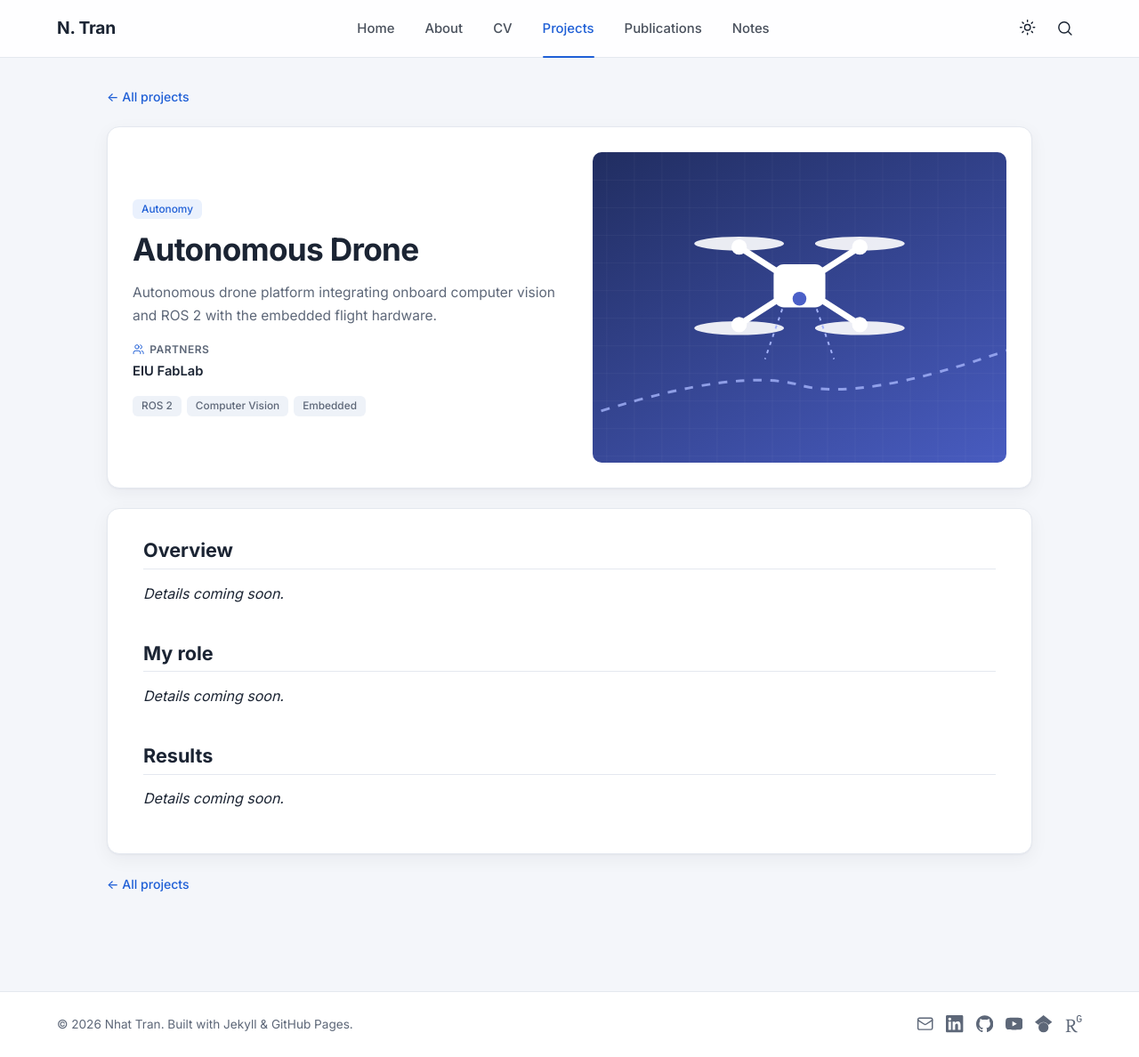
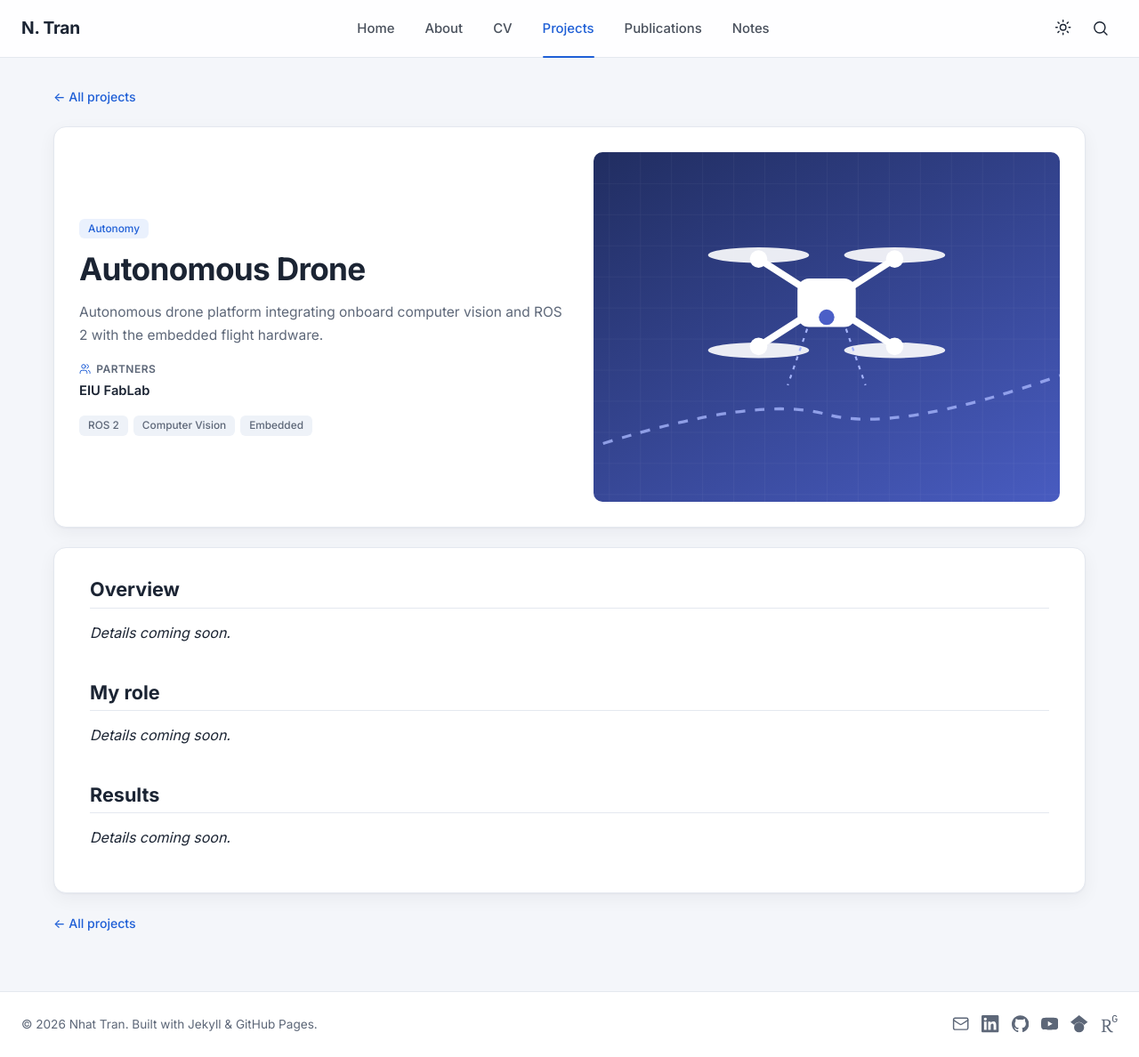
Before and after one commit to NhatTran-97/NhatTran-97.github.io, a Jekyll site: the page built from _projects/autonomous-drone.md, in a window 1280 px wide and 1188 px high. Shown: the whole window at 89% size. Built offline with Jekyll 4.4.1, drawn with Linux system fonts in a browser that asks for light colours.

Commit message:
Widen page layout on large screens
- Container 1200px -> 1320px, project detail pages 1040px -> 1160px
- Move page widths into tokens ($container-width, $detail-width,
  $reading-width) and document them in README

Co-Authored-By: Claude Opus 5.5 <noreply@anthropic.com>
Claude-Session: https://claude.ai/code/session_01WtscMMpGViN2kQZVLN7Eom

```diff
--- a/_sass/base/_base.scss
+++ b/_sass/base/_base.scss
@@ -19,7 +19,7 @@ input[type="search"]::-webkit-search-cancel-button { -webkit-appearance: none; a
 .icon { width: 1.1em; height: 1.1em; flex-shrink: 0; vertical-align: -0.15em; }
 .muted { color: var(--muted); }
 .small { font-size: .85rem; }
-.container { max-width: 1200px; margin: 0 auto; padding: 0 24px; }
+.container { max-width: $container-width; margin: 0 auto; padding: 0 24px; }
 .main { padding-top: 32px; padding-bottom: 64px; min-height: 70vh; flex: 1; width: 100%; }
 .back-link { font-size: .88rem; font-weight: 500; }
 .empty { color: var(--muted); padding: 24px 0; text-align: center; }
--- a/_sass/base/_tokens.scss
+++ b/_sass/base/_tokens.scss
@@ -39,6 +39,11 @@
   :root:not([data-theme="light"]) { @include dark-palette; }
 }
 
+// Page widths — change here to make the whole site wider / narrower
+$container-width: 1320px;   // header, footer and all pages (Home, Projects, CV ...)
+$detail-width: 1160px;      // project detail pages
+$reading-width: 820px;      // notes / blog posts (long text reads best ~70–80 characters per line)
+
 // Breakpoints used across the partials
 $bp-lg: 1080px;   // highlights 2 columns, About 2 columns
 $bp-md: 960px;    // home grid 1 column, card grids 2 columns
--- a/_sass/pages/_post.scss
+++ b/_sass/pages/_post.scss
@@ -1,5 +1,5 @@
 // Note / blog post (_layouts/post.html) and 404 page
-.post { max-width: 820px; margin: 0 auto; }
+.post { max-width: $reading-width; margin: 0 auto; }
 .post-header { margin: 18px 0 24px; display: flex; flex-direction: column; align-items: flex-start; gap: 10px; }
 .post-header h1 { font-size: clamp(1.7rem, 4vw, 2.3rem); font-weight: 700; letter-spacing: -.02em; }
 .post-meta { display: flex; flex-wrap: wrap; gap: 18px; color: var(--muted); font-size: .88rem; }
--- a/_sass/pages/_projects.scss
+++ b/_sass/pages/_projects.scss
@@ -6,7 +6,7 @@
 .group-head p { margin: 6px 0 0; color: var(--muted); font-size: .92rem; }
 
 // ----- Detail page -----
-.project-page { max-width: 1040px; margin: 0 auto; display: flex; flex-direction: column; gap: 22px; }
+.project-page { max-width: $detail-width; margin: 0 auto; display: flex; flex-direction: column; gap: 22px; }
 .project-hero { display: grid; grid-template-columns: 1.05fr 1fr; gap: 28px; padding: 28px; align-items: center; }
 .project-hero-text { display: flex; flex-direction: column; align-items: flex-start; gap: 12px; }
 .project-hero h1 { font-size: clamp(1.6rem, 3.4vw, 2.2rem); font-weight: 700; letter-spacing: -.02em; }
```
Also changed, not shown: README.md.
